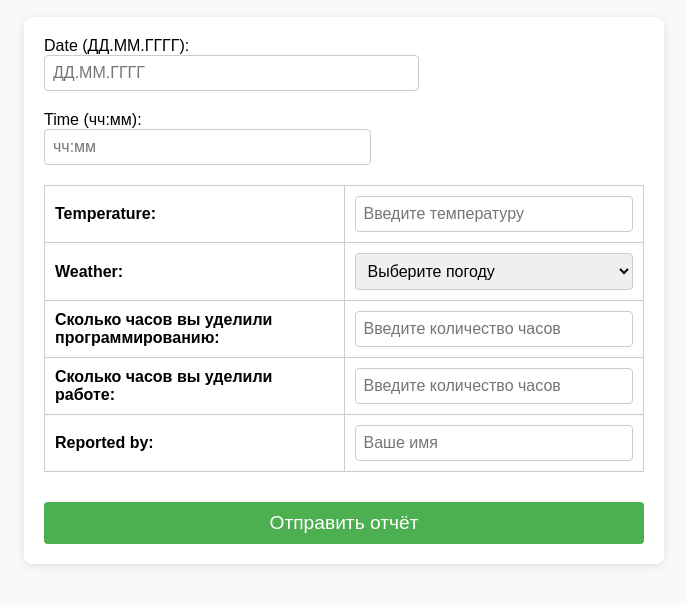
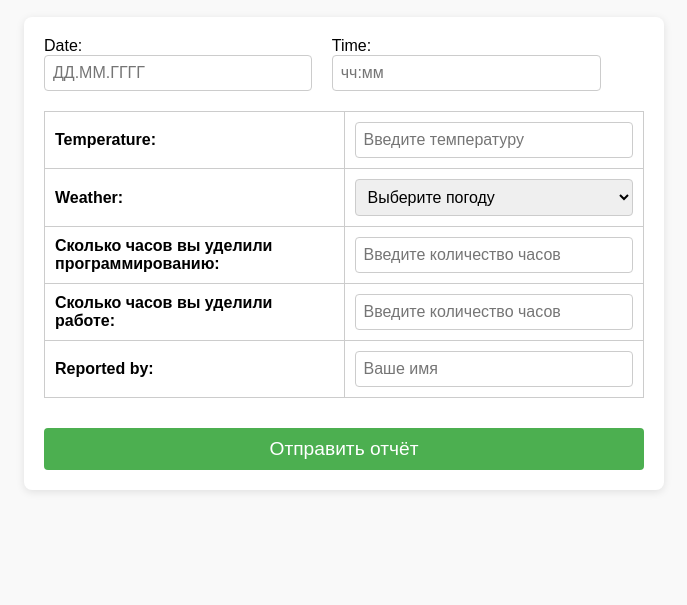
Before and after one commit to comwebsite/service-reporting, a plain HTML site: page index.html in a window 1280 px wide. Shown: the part 61-666 px from the top of the page, without its empty margins (296-983 px from the left). Drawn offline with Linux system fonts and the light colour scheme.

Commit message:
Add files via upload

```diff
--- a/index.html
+++ b/index.html
@@ -100,11 +100,11 @@
     <!-- Верхняя часть с датой и временем -->
     <div>
       <div>
-        <label for="date">Date (ДД.ММ.ГГГГ):</label>
+        <label for="date">Date:</label>
         <input type="text" id="date" name="date" placeholder="ДД.ММ.ГГГГ" required pattern="\d{2}\.\d{2}\.\d{4}">
       </div>
       <div>
-        <label for="time">Time (чч:мм):</label>
+        <label for="time">Time:</label>
         <input type="text" id="time" name="time" placeholder="чч:мм" required pattern="\d{2}:\d{2}">
       </div>
     </div>
```
